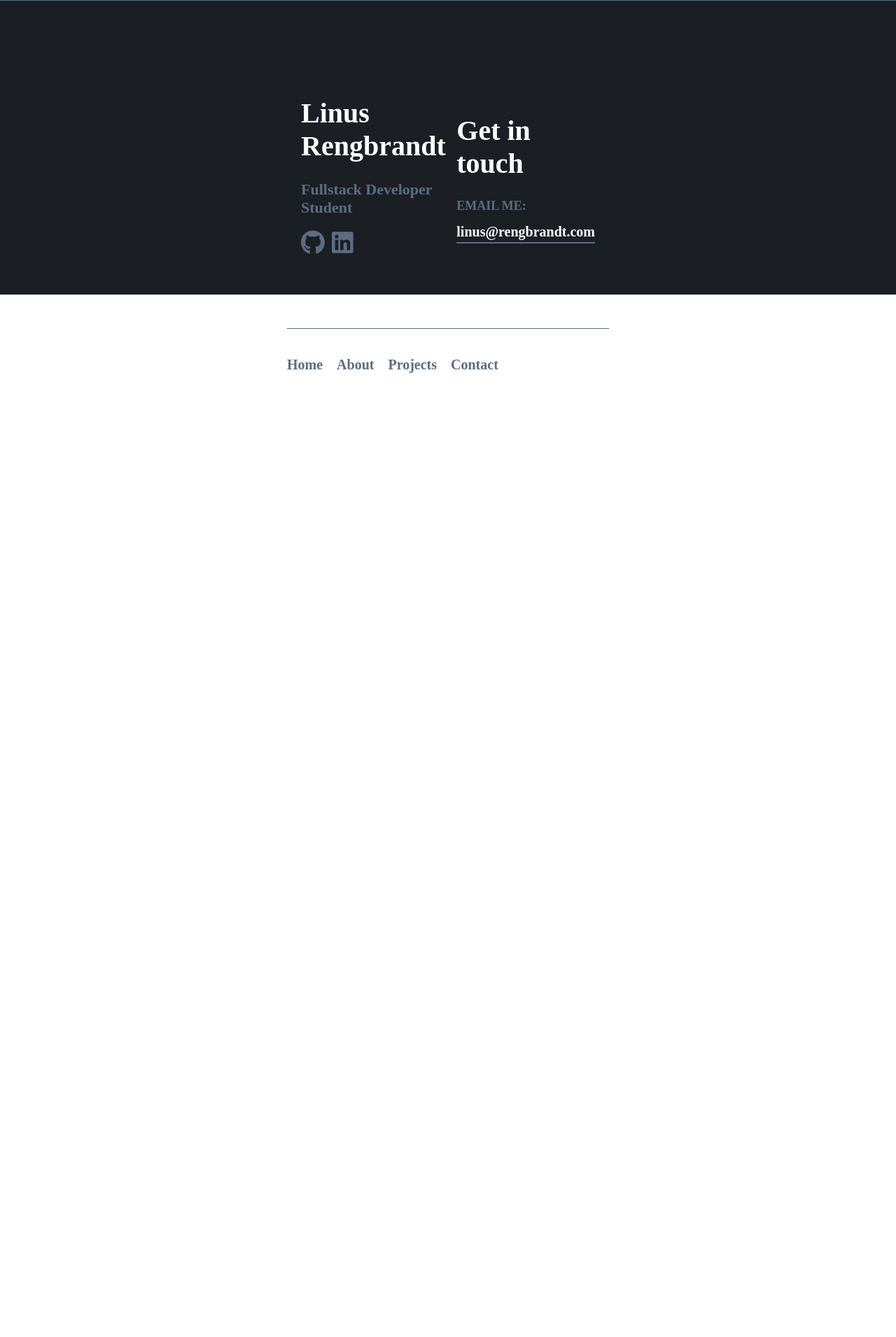
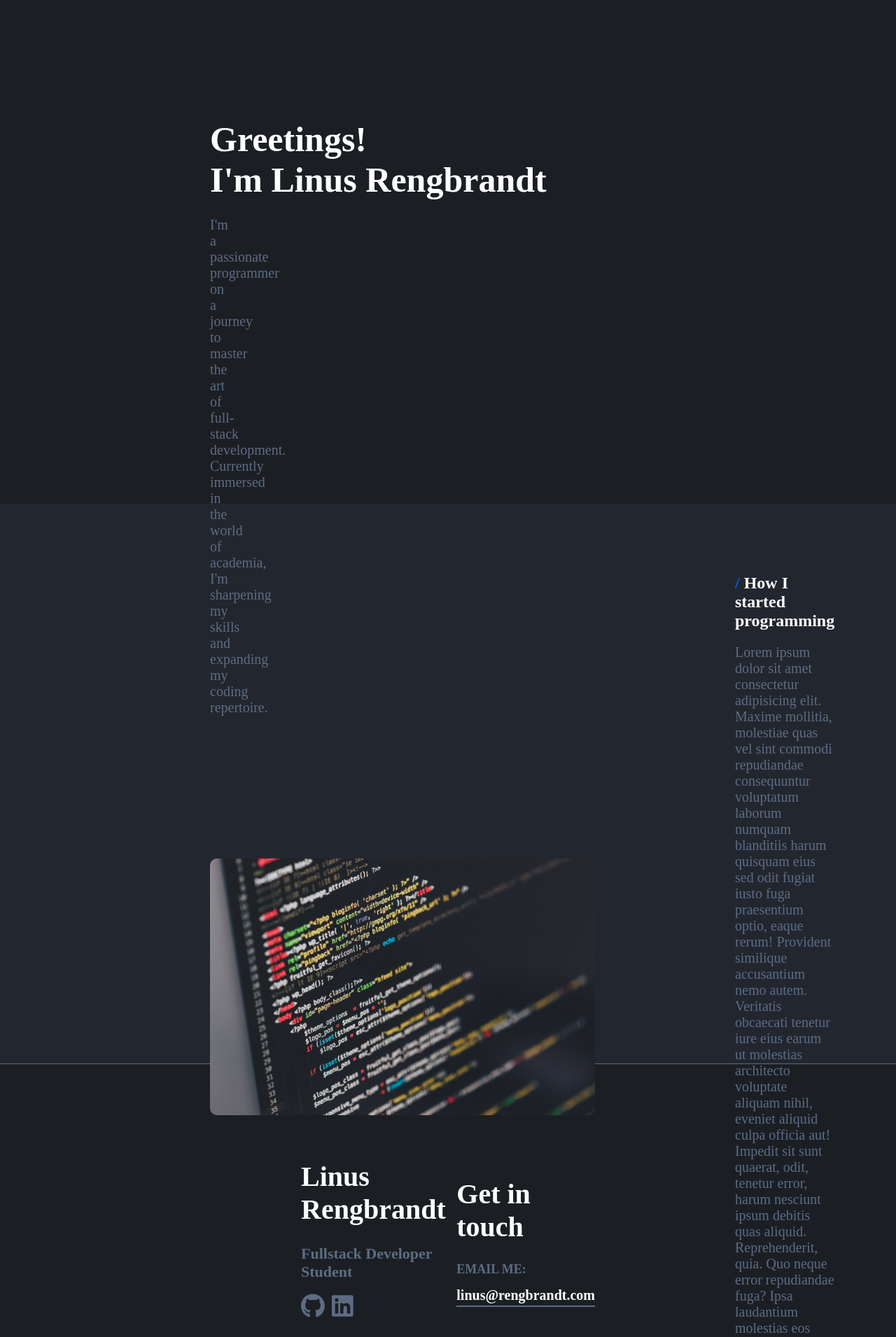
Before and after one commit to RogeSocial/Personal-Portfolio, a React (Vite) app in the folder client/: page /about in a window 1280 px wide. Shown: the part 180-2091 px from the top of the page at 70% size. Before the commit the page ends 800 px from the top, so only its background shows below. Built offline with nearby package versions, Linux system fonts and the light colour scheme.

Commit message:
added a my journey container

```diff
--- a/client/src/pages/AboutPage.tsx
+++ b/client/src/pages/AboutPage.tsx
@@ -1,9 +1,67 @@
-function AboutPage () {
-    return (
-        <div>
-            <h1>About Page</h1>
+import "../styling/about-page.css";
+
+import code1 from "../images/code1.jpg";
+import code2 from "../images/code2.jpg";
+
+function AboutPage() {
+  return (
+    <>
+      <div className="about-start">
+        <h1>
+          Greetings! <br></br>
+          I'm Linus Rengbrandt
+        </h1>
+        <p>
+          I'm a passionate programmer on a journey to master the art of
+          full-stack development. Currently immersed in the world of academia,
+          I'm sharpening my skills and expanding my coding repertoire.
+        </p>
+      </div>
+      <div className="my-journey">
+        <div className="code-info-container">
+          <img src={code1} alt="Code 1" width={550} className="rounded-image" />
+          <div className="info-right">
+            <h2>
+              <span className="highlight">/</span> How I started programming
+            </h2>
+            <p>
+              Lorem ipsum dolor sit amet consectetur adipisicing elit. Maxime
+              mollitia, molestiae quas vel sint commodi repudiandae consequuntur
+              voluptatum laborum numquam blanditiis harum quisquam eius sed odit
+              fugiat iusto fuga praesentium optio, eaque rerum! Provident
+              similique accusantium nemo autem. Veritatis obcaecati tenetur iure
+              eius earum ut molestias architecto voluptate aliquam nihil, eveniet
+              aliquid culpa officia aut! Impedit sit sunt quaerat, odit, tenetur
+              error, harum nesciunt ipsum debitis quas aliquid. Reprehenderit,
+              quia. Quo neque error repudiandae fuga? Ipsa laudantium molestias
+              eos sapiente officiis modi at sunt excepturi expedita sint?
+            </p>
+          </div>
         </div>
-    )
+        <div className="code-info-container">
+          <div className="info-left">
+            <h2>
+              <span className="highlight">/</span> I built my first website in
+              2014
+            </h2>
+            <p>
+              Lorem ipsum dolor sit amet consectetur adipisicing elit. Maxime
+              mollitia, molestiae quas vel sint commodi repudiandae consequuntur
+              voluptatum laborum numquam blanditiis harum quisquam eius sed odit
+              fugiat iusto fuga praesentium optio, eaque rerum! Provident
+              similique accusantium nemo autem. Veritatis obcaecati tenetur iure
+              eius earum ut molestias architecto voluptate aliquam nihil, eveniet
+              aliquid culpa officia aut! Impedit sit sunt quaerat, odit, tenetur
+              error, harum nesciunt ipsum debitis quas aliquid. Reprehenderit,
+              quia. Quo neque error repudiandae fuga? Ipsa laudantium molestias
+              eos sapiente officiis modi at sunt excepturi expedita sint?
+            </p>
+          </div>
+          <img src={code2} alt="Code 2" width={550} className="rounded-image" />
+        </div>
+      </div>
+    </>
+  );
 }
 
 export default AboutPage;
--- a/client/src/pages/LandingPage.tsx
+++ b/client/src/pages/LandingPage.tsx
@@ -42,7 +42,7 @@ function LandingPage() {
           is a step towards turning passion into expertise, as I strive to bring
           my long-held interest to life in the dynamic world of programming.
         </p>
-        <Link to="/" className="more-about">
+        <Link to="/about" className="more-about">
           <p>More about me</p>
         </Link>
       </div>
--- /dev/null
+++ b/client/src/styling/about-page.css
@@ -0,0 +1,69 @@
+/* First container */
+
+.highlight {
+    color: #075fe4;
+}
+
+.about-start {
+    display: flex;
+    flex-direction: column;
+    height: 100vh;
+    background-color: #1B1F24;
+    padding-left: 300px;
+    padding-right: 300px;
+    color: white;
+}
+
+.about-start h1 {
+    font-size: 50px;
+    margin-top: 250px;
+}
+
+.about-start p {
+    font-size: 20px;
+    margin-top: -10px;
+    margin-right: 800px;
+    color: #5d6c83;
+}
+
+/* Second container */
+
+.my-journey {
+    display: flex;
+    flex-direction: column;
+    height: 100vh;
+    background-color: #22272f;
+    padding-left: 300px;
+    padding-right: 300px;
+    color: white;
+}
+
+.my-journey p {
+    color: #5d6c83;
+    font-size: 20px;
+}
+
+.my-journey h1 {
+    color: #ffffff;
+    margin-top: -30px;
+}
+
+.info-right {
+    text-align: left;
+    margin-left: 200px;
+}
+
+.info-left {
+    text-align: left;
+    margin-right: 200px;
+}
+
+.rounded-image {
+    border-radius: 10px;
+}
+
+.code-info-container {
+    display: flex;
+    align-items: center;
+    margin-top: 80px;
+}
```
Also changed, not shown: client/src/images/code1.jpg (added), client/src/images/code2.jpg (added).
